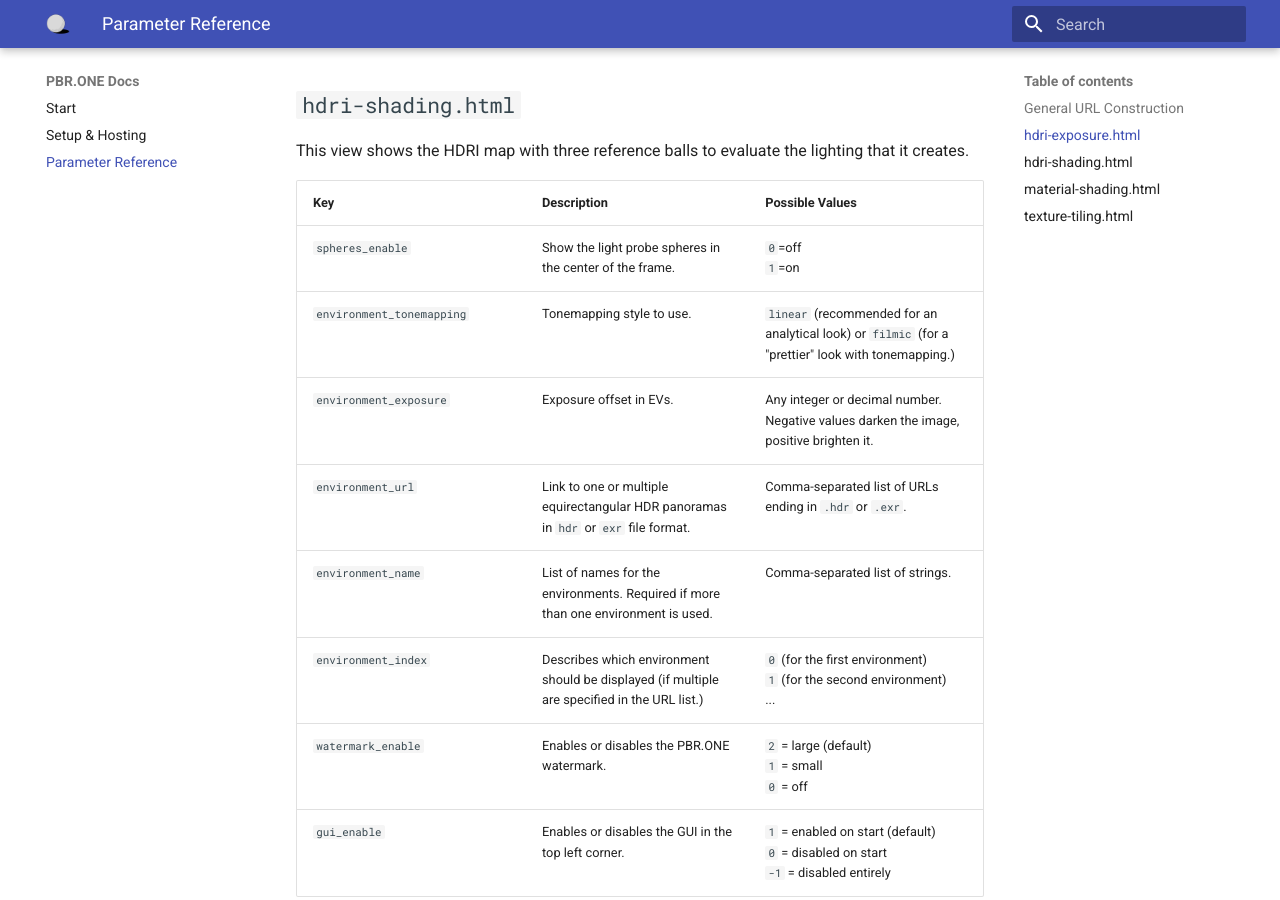
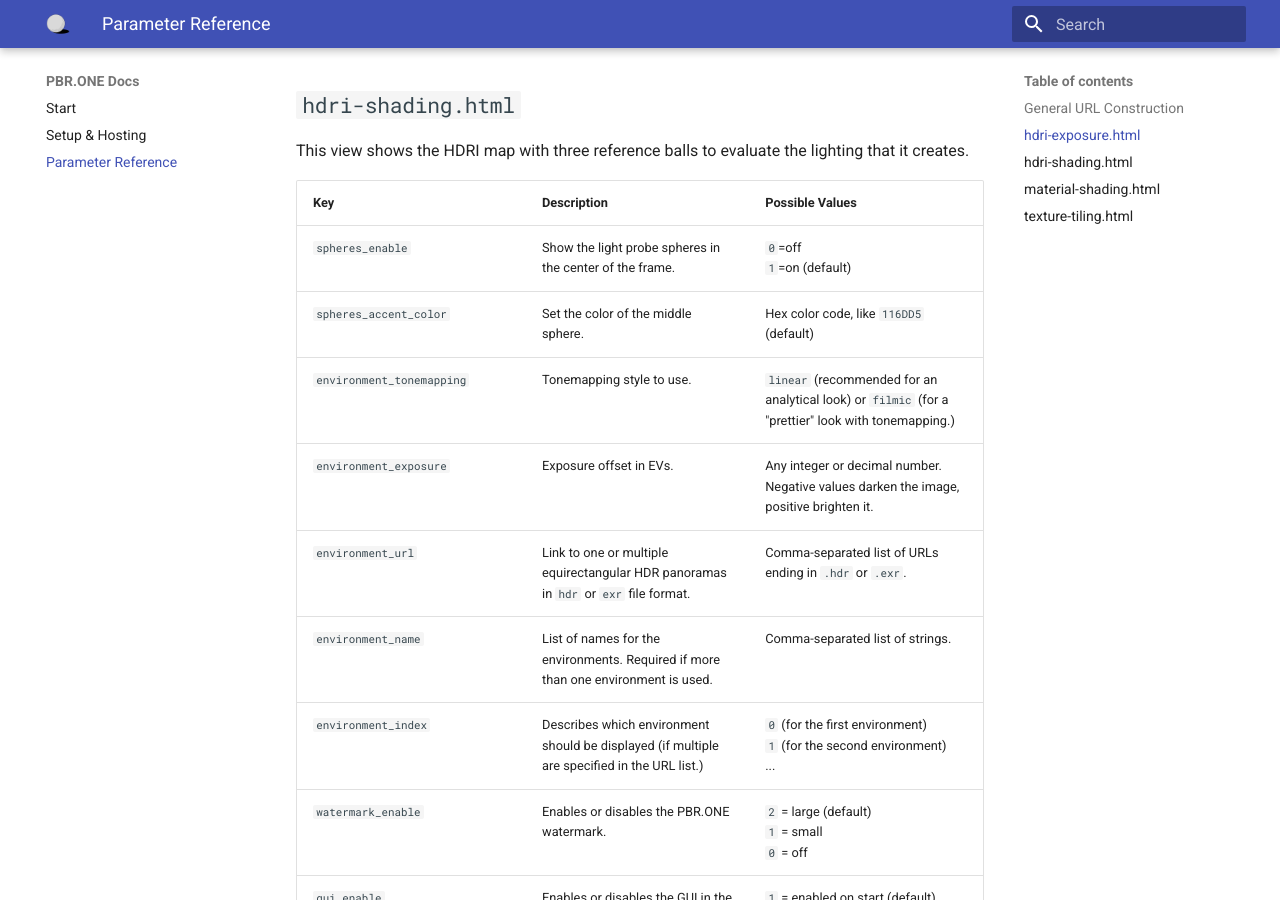
Before and after one commit to struffel/PBR.ONE, an MkDocs documentation site: the page built from docs/docs/parameter-reference.md, in a window 1280 px wide and 900 px high, scrolled down 1372 px. Built offline with MkDocs 1.6.1 and Material for MkDocs 9.7.7, drawn with Linux system fonts in a browser that asks for light colours.

Commit message:
Add option for defining accent color

```diff
--- a/docs/docs/parameter-reference.md
+++ b/docs/docs/parameter-reference.md
@@ -32,12 +32,13 @@ This view shows the HDRI map with three reference balls to evaluate the lighting
 
 | Key | Description | Possible Values |
 | --- | --- | --- |
-| `spheres_enable` <span style="opacity:0%;user-select:none;" >PADDING_PADDING_PADDING</span>| Show the light probe spheres in the center of the frame. | `0`=off<br> `1`=on |
+| `spheres_enable` <span style="opacity:0%;user-select:none;" >PADDING_PADDING_PADDING</span>| Show the light probe spheres in the center of the frame. | `0`=off<br> `1`=on (default) |
+| `spheres_accent_color` | Set the color of the middle sphere. | Hex color code, like `116DD5` (default) |
 | `environment_tonemapping` | Tonemapping style to use. | `linear` (recommended for an analytical look) or `filmic` (for a "prettier" look with tonemapping.) |
 | `environment_exposure` | Exposure offset in EVs. | Any integer or decimal number. Negative values darken the image, positive brighten it. |
-|`environment_url`| Link to one or multiple equirectangular HDR panoramas in `hdr` or `exr` file format.|Comma-separated list of URLs ending in `.hdr` or `.exr`. |
-|`environment_name`| List of names for the environments. Required if more than one environment is used. |Comma-separated list of strings.|
-|`environment_index`| Describes which environment should be displayed (if multiple are specified in the URL list.) |`0` (for the first environment)<br> `1` (for the second environment)<br> ...|
+| `environment_url`| Link to one or multiple equirectangular HDR panoramas in `hdr` or `exr` file format.|Comma-separated list of URLs ending in `.hdr` or `.exr`. |
+| `environment_name`| List of names for the environments. Required if more than one environment is used. |Comma-separated list of strings.|
+| `environment_index`| Describes which environment should be displayed (if multiple are specified in the URL list.) |`0` (for the first environment)<br> `1` (for the second environment)<br> ...|
 | `watermark_enable` | Enables or disables the PBR.ONE watermark. | `2` = large (default)<br> `1` = small<br> `0` = off |
 | `gui_enable` | Enables or disables the GUI in the top left corner. | `1` = enabled on start (default)<br> `0` = disabled on start<br> `-1` = disabled entirely |
 
```
Also changed, not shown: 1 other file.
